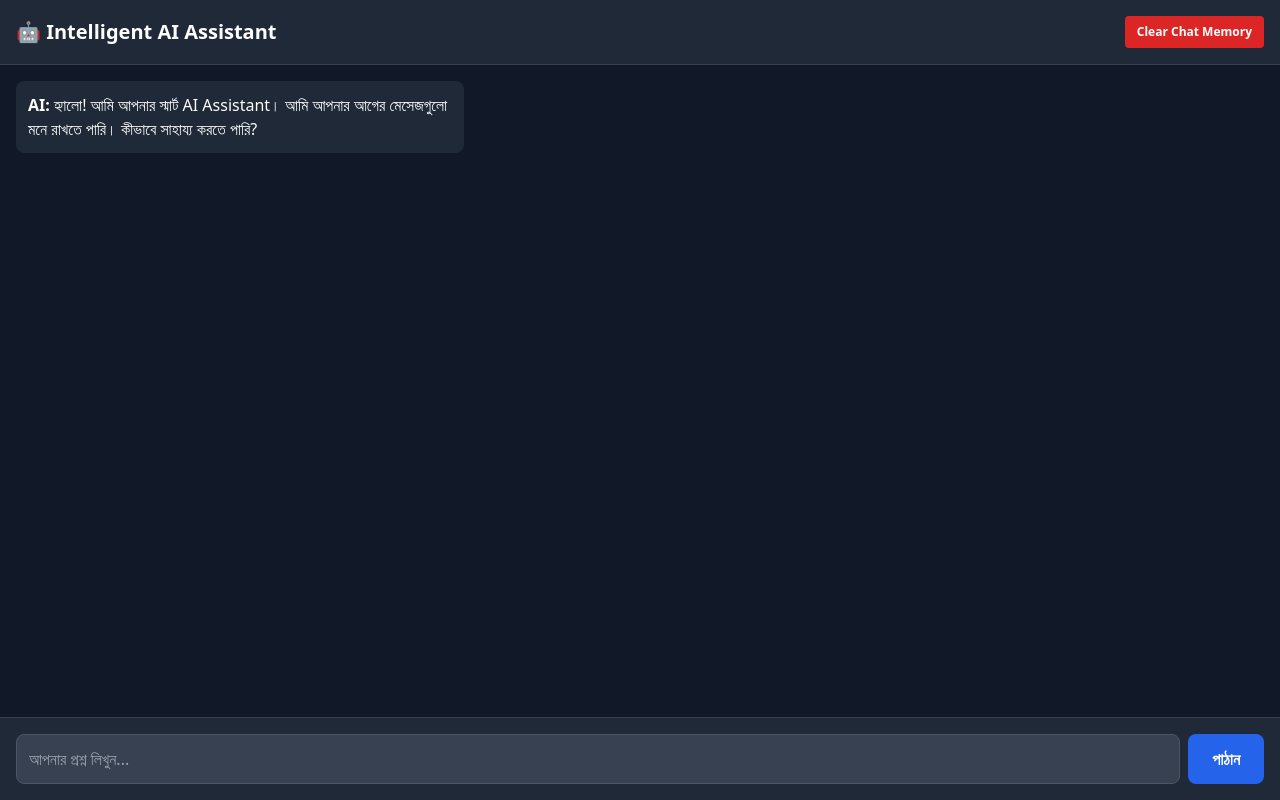
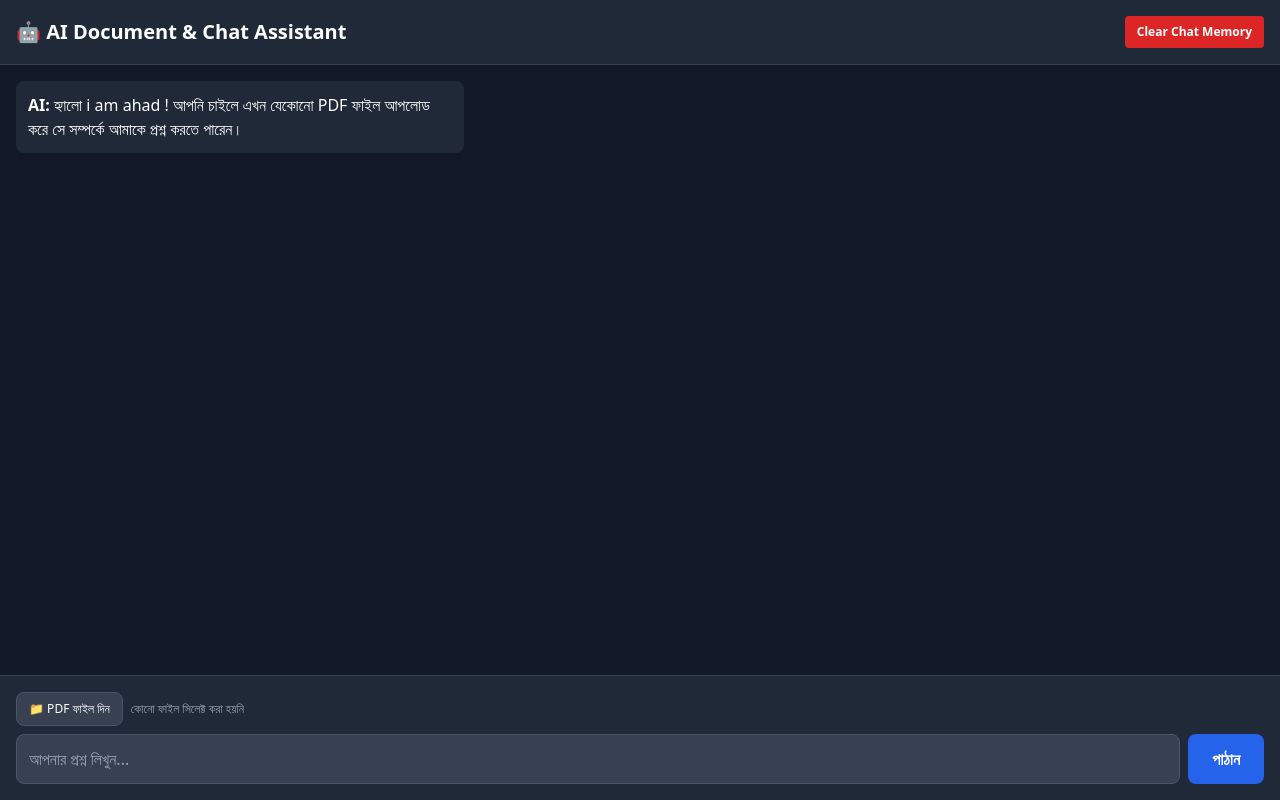
Before and after one commit to mirmohammadahad/ai-assistant-engine, a Django app: page / in a window 1280 px wide. Run offline with Django 5.2, Linux system fonts and the light colour scheme; some libraries are stand-ins or nearby versions.

Commit message:
Phase 2: Added PDF document upload and RAG chat feature

```diff
--- a/chatbot/templates/chatbot/chat.html
+++ b/chatbot/templates/chatbot/chat.html
@@ -3,15 +3,14 @@
 <head>
     <meta charset="UTF-8">
     <meta name="viewport" content="width=device-width, initial-scale=1.0">
-    <title>AI Assistant Engine - Phase 1.2</title>
-    <!-- Tailwind CSS CDN -->
+    <title>AI Document Assistant</title>
     <script src="https://cdn.tailwindcss.com"></script>
 </head>
 <body class="bg-gray-900 text-white flex flex-col h-screen">
 
     <!-- Header -->
     <header class="p-4 bg-gray-800 flex justify-between items-center border-b border-gray-700">
-        <h1 class="text-xl font-bold">🤖 Intelligent AI Assistant</h1>
+        <h1 class="text-xl font-bold">🤖 AI Document & Chat Assistant</h1>
         <a href="/?action=clear" class="bg-red-600 hover:bg-red-700 text-xs px-3 py-2 rounded font-semibold transition">
             Clear Chat Memory
         </a>
@@ -20,12 +19,10 @@
     <!-- Chat Log Window -->
     <div id="chat-box" class="flex-1 overflow-y-auto p-4 space-y-4">
 
-        <!-- Welcome Message -->
         <div class="bg-gray-800 p-3 rounded-lg max-w-md">
-            <strong>AI:</strong> হ্যালো! আমি আপনার স্মার্ট AI Assistant। আমি আপনার আগের মেসেজগুলো মনে রাখতে পারি। কীভাবে সাহায্য করতে পারি?
+            <strong>AI:</strong> হ্যালো i am ahad ! আপনি চাইলে এখন যেকোনো PDF ফাইল আপলোড করে সে সম্পর্কে আমাকে প্রশ্ন করতে পারেন।
         </div>
 
-        <!-- Render Session Chat History -->
         {% for msg in chat_history %}
             {% if msg.role == 'user' %}
                 <div class="flex justify-end">
@@ -42,15 +39,24 @@
 
     </div>
 
-    <!-- Input Form -->
+    <!-- Input Form with File Upload -->
     <div class="p-4 bg-gray-800 border-t border-gray-700">
-        <form id="chat-form" class="flex gap-2">
+        <form id="chat-form" enctype="multipart/form-data" class="flex flex-col gap-2">
             {% csrf_token %}
-            <input type="text" id="user-input" placeholder="আপনার প্রশ্ন লিখুন..."
-                   class="flex-1 p-3 rounded-lg bg-gray-700 text-white focus:outline-none border border-gray-600 focus:border-blue-500" required>
-            <button type="submit" class="bg-blue-600 hover:bg-blue-700 px-6 py-3 rounded-lg font-semibold transition">
-                পাঠান
-            </button>
+            <div class="flex items-center gap-2">
+                <label class="bg-gray-700 hover:bg-gray-600 px-3 py-2 rounded-lg cursor-pointer text-xs border border-gray-600 transition">
+                    📁 PDF ফাইল দিন
+                    <input type="file" id="pdf-file" name="pdf_file" accept=".pdf" class="hidden">
+                </label>
+                <span id="file-name" class="text-xs text-gray-400 truncate max-w-xs">কোনো ফাইল সিলেক্ট করা হয়নি</span>
+            </div>
+            <div class="flex gap-2">
+                <input type="text" id="user-input" name="message" placeholder="আপনার প্রশ্ন লিখুন..."
+                       class="flex-1 p-3 rounded-lg bg-gray-700 text-white focus:outline-none border border-gray-600 focus:border-blue-500">
+                <button type="submit" class="bg-blue-600 hover:bg-blue-700 px-6 py-3 rounded-lg font-semibold transition">
+                    পাঠান
+                </button>
+            </div>
         </form>
     </div>
 
@@ -58,39 +64,58 @@
         const chatForm = document.getElementById('chat-form');
         const chatBox = document.getElementById('chat-box');
         const userInput = document.getElementById('user-input');
+        const pdfFile = document.getElementById('pdf-file');
+        const fileNameSpan = document.getElementById('file-name');
 
-        // Scroll to bottom automatically
+        pdfFile.addEventListener('change', () => {
+            if (pdfFile.files.length > 0) {
+                fileNameSpan.textContent = pdfFile.files[0].name;
+            } else {
+                fileNameSpan.textContent = "কোনো ফাইল সিলেক্ট করা হয়নি";
+            }
+        });
+
         chatBox.scrollTop = chatBox.scrollHeight;
 
         chatForm.addEventListener('submit', async (e) => {
             e.preventDefault();
             const message = userInput.value.trim();
-            if (!message) return;
+            const file = pdfFile.files[0];
 
-            // User Message UI তে যোগ করা
+            if (!message && !file) return;
+
+            let displayMsg = message;
+            if (file) {
+                displayMsg = `[PDF: ${file.name}] ${message}`;
+            }
+
             chatBox.innerHTML += `
                 <div class="flex justify-end">
                     <div class="bg-blue-600 p-3 rounded-lg max-w-md text-right">
-                        <strong>আপনি:</strong> ${message}
+                        <strong>আপনি:</strong> ${displayMsg}
                     </div>
                 </div>
             `;
             userInput.value = '';
             chatBox.scrollTop = chatBox.scrollHeight;
 
-            // Loading Indicator
             const loadingId = 'loading-' + Date.now();
             chatBox.innerHTML += `
                 <div id="${loadingId}" class="bg-gray-800 p-3 rounded-lg max-w-md text-gray-400">
-                    <em>AI চিন্তা করছে...</em>
+                    <em>AI ডকুমেন্ট বিশ্লেষণ করছে...</em>
                 </div>
             `;
             chatBox.scrollTop = chatBox.scrollHeight;
 
-            // Django Backend-এ POST Request পাঠানো
-            const csrfToken = document.querySelector('[name=csrfmiddlewaretoken]').value;
+            // CSRF Token নেওয়া
+            const csrfTokenElement = document.querySelector('[name=csrfmiddlewaretoken]');
+            const csrfToken = csrfTokenElement ? csrfTokenElement.value : '';
+
             const formData = new FormData();
             formData.append('message', message);
+            if (file) {
+                formData.append('pdf_file', file);
+            }
 
             try {
                 const res = await fetch('/', {
@@ -123,6 +148,9 @@
                     </div>
                 `;
             }
+
+            pdfFile.value = '';
+            fileNameSpan.textContent = "কোনো ফাইল সিলেক্ট করা হয়নি";
             chatBox.scrollTop = chatBox.scrollHeight;
         });
     </script>
--- a/chatbot/views.py
+++ b/chatbot/views.py
@@ -1,33 +1,93 @@
-from django.shortcuts import render
-
-# Create your views here.
 import os
 from django.shortcuts import render
 from django.http import JsonResponse
 from google import genai
+from google.genai import types
 from dotenv import load_dotenv
+from pypdf import PdfReader
 
-# .env ফাইল লোড করা
 load_dotenv()
 
-# Gemini Client ইনিশিয়ালাইজ করা
 client = genai.Client(api_key=os.getenv("GEMINI_API_KEY"))
 
+SYSTEM_INSTRUCTION = """
+তুমি একটি পার্সোনাল এবং অত্যন্ত দক্ষ AI Assistant।
+যদি ব্যবহারকারী কোনো ডকুমেন্ট বা পিডিএফ ফাইল আপলোড করে, তবে ডকুমেন্টের ভেতরের তথ্য ভালোভাবে পড়ে সেখান থেকে সুনির্দিষ্ট উত্তর দেবে।
+বাংলা ভাষায় উত্তর দেয়ার সময় সহজ-সরল ভাষা ব্যবহার করবে।
+"""
+
 def chat_view(request):
+    chat_history = request.session.get("chat_history", [])
+
     if request.method == "POST":
         user_message = request.POST.get("message", "").strip()
+        uploaded_file = request.FILES.get("pdf_file")
 
-        if not user_message:
-            return JsonResponse({"error": "খালি বার্তা পাঠানো যাবে না।"}, status=400)
+        document_text = ""
+
+        if uploaded_file:
+            try:
+                reader = PdfReader(uploaded_file)
+                for page in reader.pages:
+                    text = page.extract_text()
+                    if text:
+                        document_text += text + "\n"
+            except Exception as e:
+                return JsonResponse({"error": f"PDF পড়তে সমস্যা হয়েছে: {str(e)}"}, status=400)
+
+        if not user_message and not document_text:
+            return JsonResponse({"error": "খালি বার্তা বা ফাইল পাঠানো যাবে না।"}, status=400)
 
         try:
-            # Gemini API-তে প্রম্পট পাঠানো
+            contents = []
+            for msg in chat_history:
+                contents.append(
+                    types.Content(
+                        role=msg["role"],
+                        parts=[types.Part.from_text(text=msg["text"])]
+                    )
+                )
+
+            final_prompt = user_message
+            if document_text:
+                final_prompt = f"এখানে একটি ডকুমেন্টের তথ্য দেওয়া হলো:\n{document_text}\n\nপ্রশ্ন: {user_message if user_message else 'এই ফাইলটির মূল বিষয়বস্তু বা সামারি বল।'}"
+
+            contents.append(
+                types.Content(
+                    role="user",
+                    parts=[types.Part.from_text(text=final_prompt)]
+                )
+            )
+
+            # মডেলের নাম লেটেস্ট স্টেবল সংস্করণে আপডেট করা হলো
             response = client.models.generate_content(
-                model="gemini-2.5-flash",
-                contents=user_message,
+                model="gemini-3.8-flash",
+                contents=contents,
+                config=types.GenerateContentConfig(
+                    system_instruction=SYSTEM_INSTRUCTION,
+                    temperature=0.7,
+                )
             )
-            return JsonResponse({"reply": response.text})
+
+            ai_reply = response.text
+
+            display_message = user_message
+            if uploaded_file:
+                display_message = f"[PDF: {uploaded_file.name}] {user_message}"
+
+            chat_history.append({"role": "user", "text": display_message})
+            chat_history.append({"role": "model", "text": ai_reply})
+
+            request.session["chat_history"] = chat_history
+            request.session.modified = True
+
+            return JsonResponse({"reply": ai_reply})
+
         except Exception as e:
             return JsonResponse({"error": str(e)}, status=500)
 
-    return render(request, "chatbot/chat.html")
+    if request.GET.get("action") == "clear":
+        request.session["chat_history"] = []
+        return render(request, "chatbot/chat.html", {"chat_history": []})
+
+    return render(request, "chatbot/chat.html", {"chat_history": chat_history})
```
